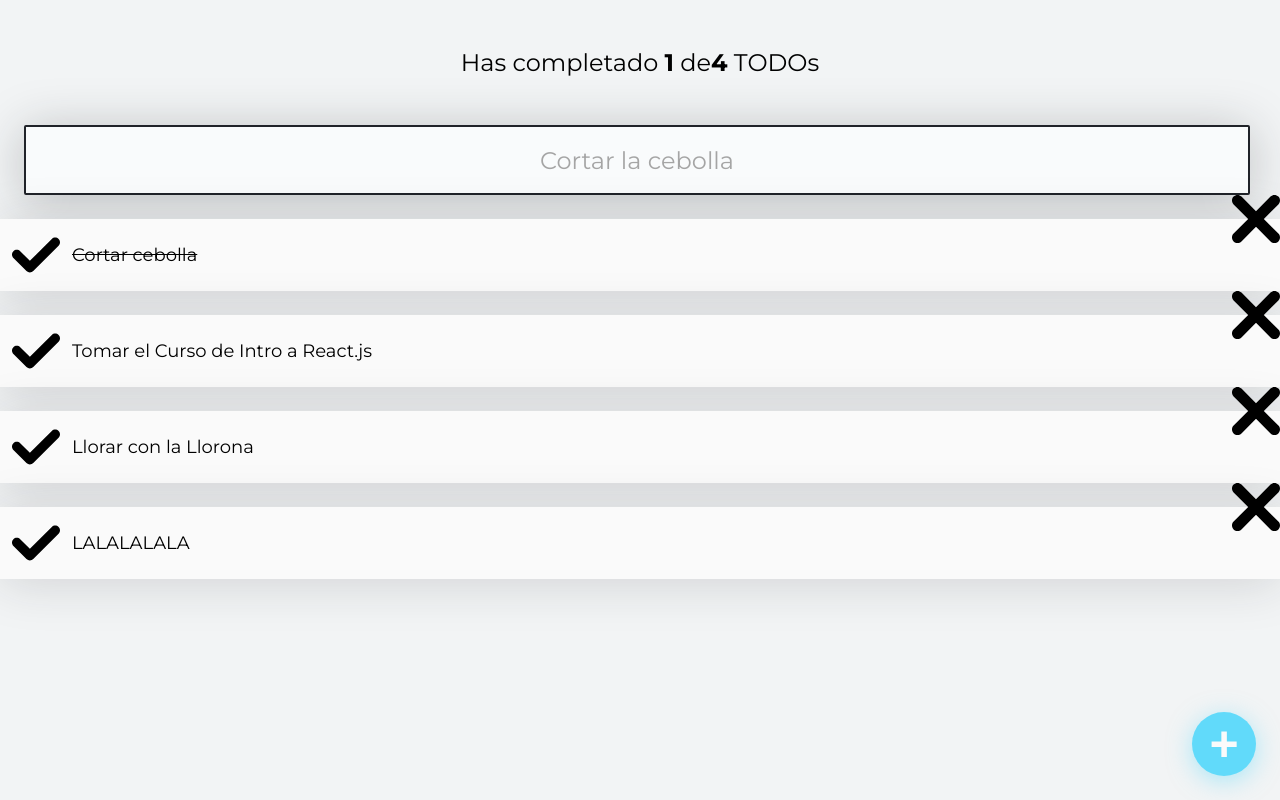
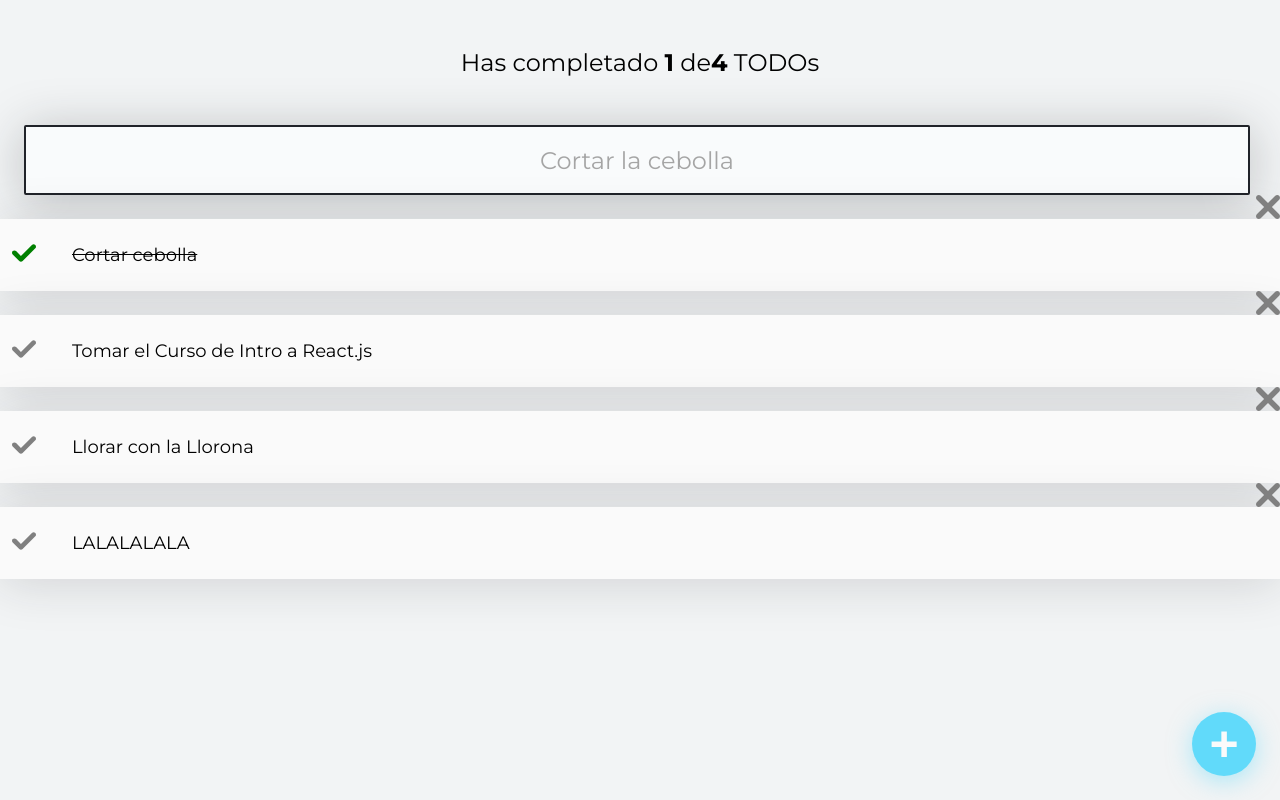
Before and after one commit to marwilc/react-todo-machine-app, a React (Create React App) app: page / in a window 1280 px wide. Built offline with nearby package versions, Linux system fonts and the light colour scheme.

Commit message:
:sparkles: added class

```diff
--- a/src/components/CompleteIcon/CompleteIcon.js
+++ b/src/components/CompleteIcon/CompleteIcon.js
@@ -1,7 +1,13 @@
 import React from 'react';
 import { TodoIcon } from '../TodoIcon/TodoIcon';
-function CompleteIcon() {
-    return <TodoIcon type="check" color="gray" />;
+function CompleteIcon({ completed, onComplete }) {
+    return (
+        <TodoIcon
+            type="check"
+            color={completed ? 'green' : 'gray'}
+            onClick={onComplete}
+        />
+    );
 }
 
 export { CompleteIcon };
--- a/src/components/DeleteIcon/DeleteIcon.js
+++ b/src/components/DeleteIcon/DeleteIcon.js
@@ -1,7 +1,7 @@
 import React from 'react';
 import { TodoIcon } from '../TodoIcon/TodoIcon';
-function DeleteIcon() {
-    return <TodoIcon type="delete" color="gray" />;
+function DeleteIcon({ onDelete }) {
+    return <TodoIcon type="delete" color="gray" onClick={onDelete} />;
 }
 
 export { DeleteIcon };
--- /dev/null
+++ b/src/components/TodoIcon/TodoIcon.css
@@ -0,0 +1,25 @@
+.icon-container-check {
+    position: absolute;
+    left: 12px;
+}
+
+
+.icon-container-delete {
+    position: absolute;
+    top: -24px;
+    right: 0;
+}
+
+
+.icon-svg {
+    width: 24px;
+    height: 24px;
+}
+
+.icon-container-check:hover .icon-svg {
+    fill: green;
+}
+
+.icon-container-delete:hover .icon-svg {
+    fill: red;
+}
--- a/src/components/TodoIcon/TodoIcon.js
+++ b/src/components/TodoIcon/TodoIcon.js
@@ -1,15 +1,21 @@
 import { ReactComponent as CheckSVG } from '../../assets/icons/check.svg';
 import { ReactComponent as DeleteSVG } from '../../assets/icons/delete.svg';
+import './TodoIcon.css';
 
 const iconTypes = {
-    check: <CheckSVG />,
-    delete: <DeleteSVG />,
+    check: (color) => <CheckSVG className="icon-svg" fill={color} />,
+    delete: (color) => (
+        <DeleteSVG className="icon-svg" fill={color} />
+    ),
 };
 
-function TodoIcon({ type }) {
+function TodoIcon({ type, color, onClick }) {
     return (
-        <span className={`icon icon-svg icon-${type}`}>
-            {iconTypes[type]}
+        <span
+            className={`icon-container icon-container-${type}`}
+            onClick={onClick}
+        >
+            {iconTypes[type](color)}
         </span>
     );
 }
--- a/src/components/TodoItem/TodoItem.css
+++ b/src/components/TodoItem/TodoItem.css
@@ -31,22 +31,3 @@
     font-weight: bold;
     /* background-color: #CCC; */
 }
-
-.icon-check {
-    position: absolute;
-    left: 12px;
-}
-
-.icon-check--active {
-    color: #4caf50;
-}
-
-.icon-delete {
-    position: absolute;
-    top: -24px;
-    right: 0;
-}
-
-.icon-delete:hover {
-    color: red;
-}
--- a/src/components/TodoItem/TodoItem.js
+++ b/src/components/TodoItem/TodoItem.js
@@ -5,15 +5,10 @@ import './TodoItem.css';
 function TodoItem({ text, completed, onComplete, onDelete }) {
     return (
         <li className="item">
-            <CompleteIcon />
-            {/* <span
-                className={`icon icon-check ${
-                    completed ? 'icon-check--active' : ''
-                }`}
-                onClick={onComplete}
-            >
-                V
-            </span> */}
+            <CompleteIcon
+                completed={completed}
+                onComplete={onComplete}
+            />
             <p
                 className={`item-p ${
                     completed ? 'item-p--complete' : ''
@@ -21,10 +16,7 @@ function TodoItem({ text, completed, onComplete, onDelete }) {
             >
                 {text}
             </p>
-            <DeleteIcon />
-            {/* <span className={`icon icon-delete`} onClick={onDelete}>
-                X
-            </span> */}
+            <DeleteIcon onDelete={onDelete} />
         </li>
     );
 }
```
